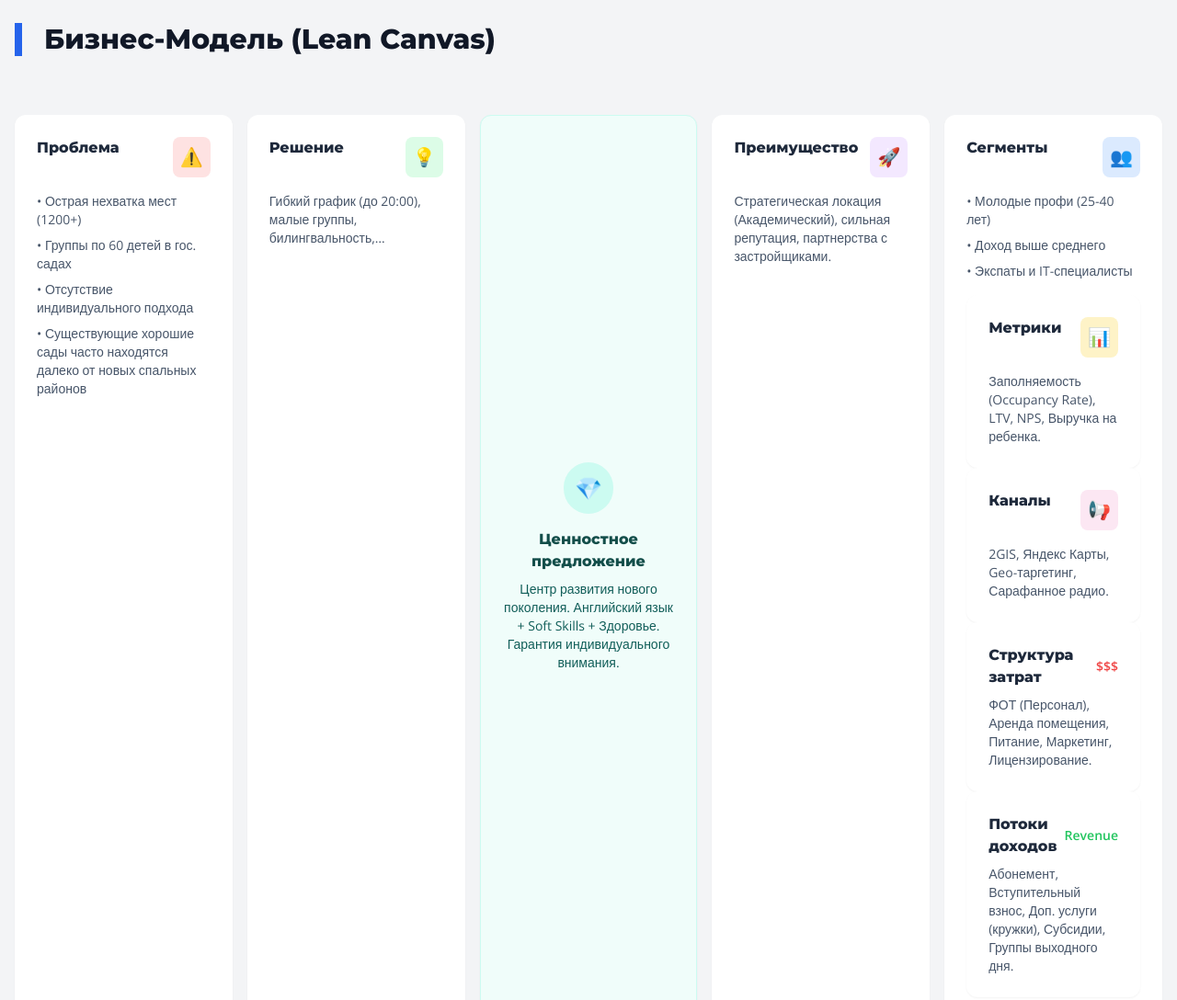
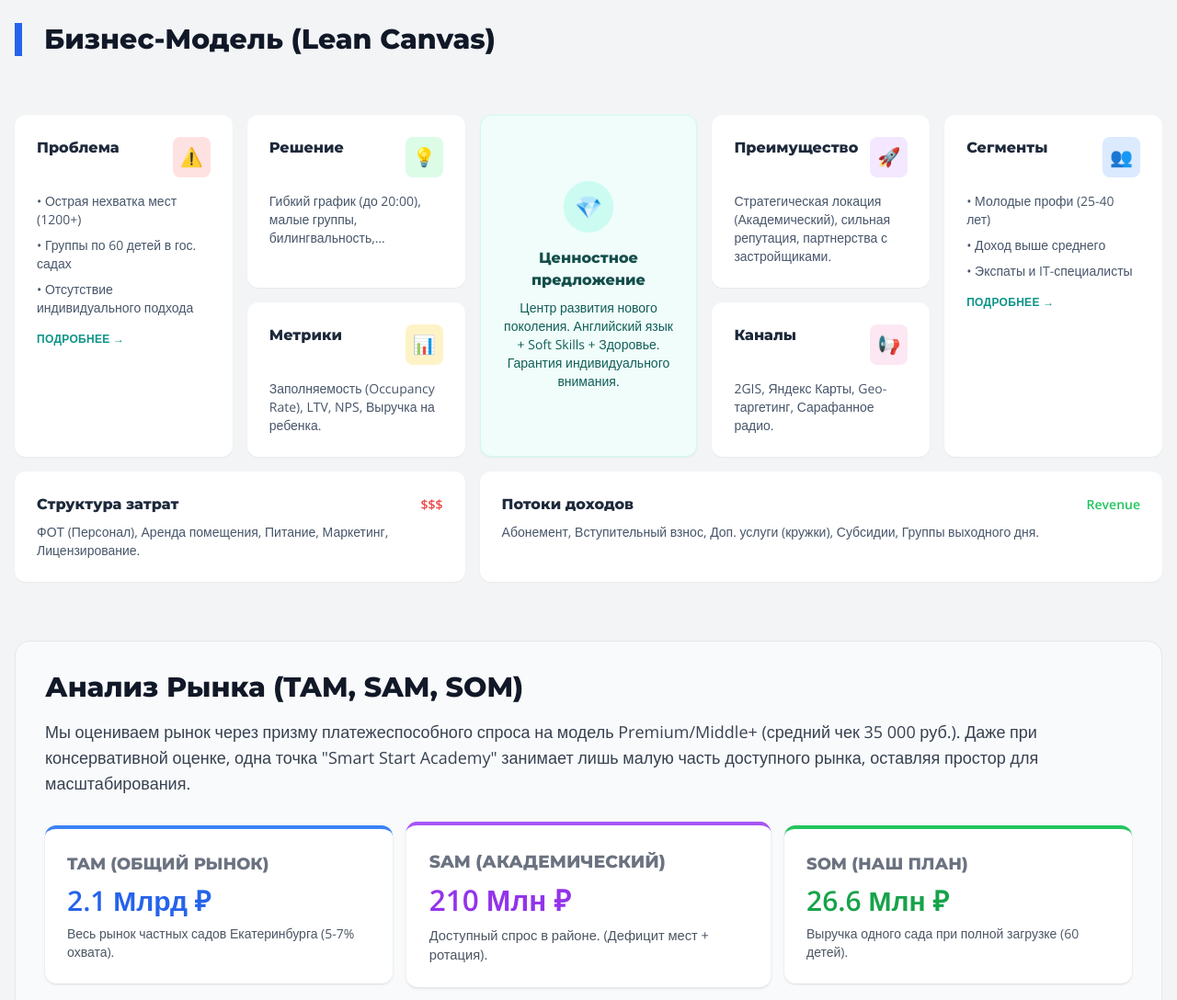
Before and after one commit to maximgavrikov71/MyStudy, a plain HTML site: page index.html in a window 1280 px wide. Shown: the part 1040-2128 px from the top of the page at 92% size. Drawn offline with nearby package versions, Linux system fonts and the light colour scheme.

Commit message:
Update index.html

```diff
--- a/index.html
+++ b/index.html
@@ -129,7 +129,7 @@
             <div class="grid grid-cols-1 md:grid-cols-3 lg:grid-cols-5 gap-4">
 
                 <!-- Problem -->
-                <div onclick="openModal('problem')" class="interactive-card bg-white p-6 rounded-xl shadow-sm cursor-pointer lg:col-span-1 lg:row-span-4">
+                <div onclick="openModal('problem')" class="interactive-card bg-white p-6 rounded-xl shadow-sm cursor-pointer lg:col-span-1 lg:row-span-2">
                     <div class="flex justify-between items-start mb-4">
                         <h4 class="font-bold text-slate-800">Проблема</h4>
                         <div class="bg-red-100 p-2 rounded-lg text-xl">⚠️</div>
@@ -138,12 +138,12 @@
                         <li>• Острая нехватка мест (1200+)</li>
                         <li>• Группы по 60 детей в гос. садах</li>
                         <li>• Отсутствие индивидуального подхода</li>
-                        <li>• Существующие хорошие сады часто находятся далеко от новых спальных районов</li>
                     </ul>
-                    <div class="mt-4 text-teal-600 text-xs font-bold uppercase tracking-wide"></div>
+                    <div class="mt-4 text-teal-600 text-xs font-bold uppercase tracking-wide">Подробнее →</div>
                 </div>
+
                 <!-- Solution -->
-                <div onclick="openModal('solution')" class="interactive-card bg-white p-6 rounded-xl shadow-sm cursor-pointer lg:col-span-1 lg:row-span-2">
+                <div onclick="openModal('solution')" class="interactive-card bg-white p-6 rounded-xl shadow-sm cursor-pointer lg:col-span-1">
                     <div class="flex justify-between items-start mb-4">
                         <h4 class="font-bold text-slate-800">Решение</h4>
                         <div class="bg-green-100 p-2 rounded-lg text-xl">💡</div>
@@ -159,7 +159,7 @@
                 </div>
 
                 <!-- Unfair Advantage -->
-                <div onclick="openModal('advantage')" class="interactive-card bg-white p-6 rounded-xl shadow-sm cursor-pointer lg:col-span-1 lg:row-span-2">
+                <div onclick="openModal('advantage')" class="interactive-card bg-white p-6 rounded-xl shadow-sm cursor-pointer lg:col-span-1">
                     <div class="flex justify-between items-start mb-4">
                         <h4 class="font-bold text-slate-800">Преимущество</h4>
                         <div class="bg-purple-100 p-2 rounded-lg text-xl">🚀</div>
@@ -178,11 +178,11 @@
                         <li>• Доход выше среднего</li>
                         <li>• Экспаты и IT-специалисты</li>
                     </ul>
-                    <div class="mt-4 text-teal-600 text-xs font-bold uppercase tracking-wide"</div>
+                    <div class="mt-4 text-teal-600 text-xs font-bold uppercase tracking-wide">Подробнее →</div>
                 </div>
 
                 <!-- Key Metrics -->
-                <div onclick="openModal('metrics')" class="interactive-card bg-white p-6 rounded-xl shadow-sm cursor-pointer lg:col-span-1 lg:row-span-2">
+                <div onclick="openModal('metrics')" class="interactive-card bg-white p-6 rounded-xl shadow-sm cursor-pointer lg:col-span-1">
                     <div class="flex justify-between items-start mb-4">
                         <h4 class="font-bold text-slate-800">Метрики</h4>
                         <div class="bg-amber-100 p-2 rounded-lg text-xl">📊</div>
@@ -191,7 +191,7 @@
                 </div>
 
                 <!-- Channels -->
-                <div onclick="openModal('channels')" class="interactive-card bg-white p-6 rounded-xl shadow-sm cursor-pointer lg:col-span-1 lg:row-span-2">
+                <div onclick="openModal('channels')" class="interactive-card bg-white p-6 rounded-xl shadow-sm cursor-pointer lg:col-span-1">
                     <div class="flex justify-between items-start mb-4">
                         <h4 class="font-bold text-slate-800">Каналы</h4>
                         <div class="bg-pink-100 p-2 rounded-lg text-xl">📢</div>
```
